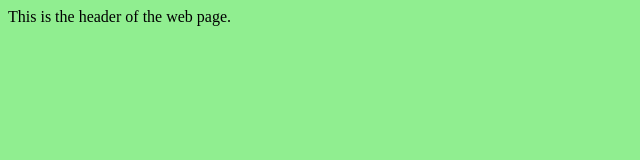
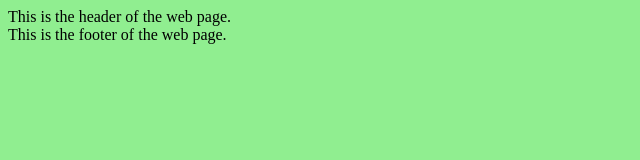
Before and after one commit to AmirKhanSayadi/Git-repo, a plain HTML site: page index2.html in a window 1280 px wide. Shown: the whole page, without its empty margins (0-640 px from the left). Drawn offline with Linux system fonts and the light colour scheme.

Commit message:
The footer has been added

```diff
--- a/index2.html
+++ b/index2.html
@@ -12,5 +12,7 @@
 </head>
 <body>
     <header>This is the header of the web page.</header>
+
+    <footer>This is the footer of the web page.</footer>
 </body>
 </html>
```
